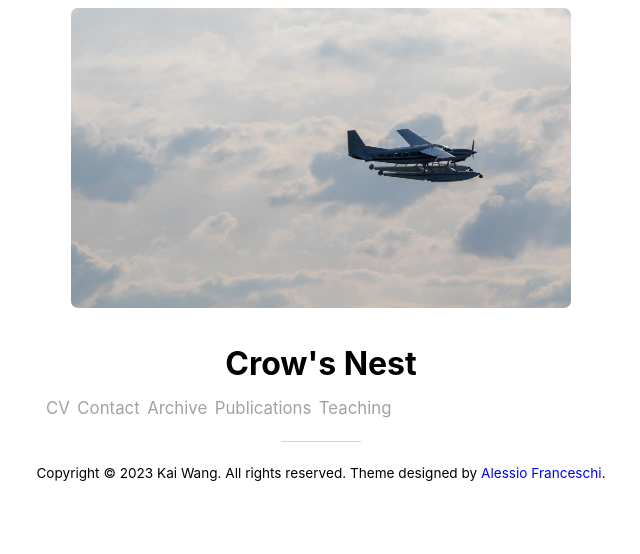
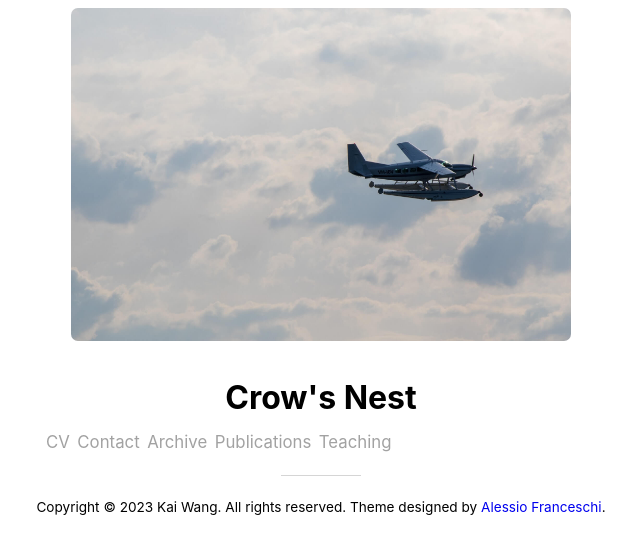
Before and after one commit to ICOTRT2024/Crow-Moon.github.io, a Jekyll site: the page built from index.html, in a window 1280 px wide. Shown: the top 554 px of the page, without its empty margins (319-959 px from the left). Built offline with Jekyll 4.4.1, drawn with Linux system fonts in a browser that asks for light colours; nearby versions of some CDN libraries; the list of posts is cut into pages by our own code.

Commit message:
Update default.html

```diff
--- a/_layouts/default.html
+++ b/_layouts/default.html
@@ -4,7 +4,7 @@
   {% include head.html %}
 </head>
 <body>
-<img src="assets/img/airplane.jpg" alt="cover" width="500" height="300">
+<img src="assets/img/airplane.jpg" alt="cover" width="500" height="auto">
   <div class="container">
 
     {% include header.html %}
```
